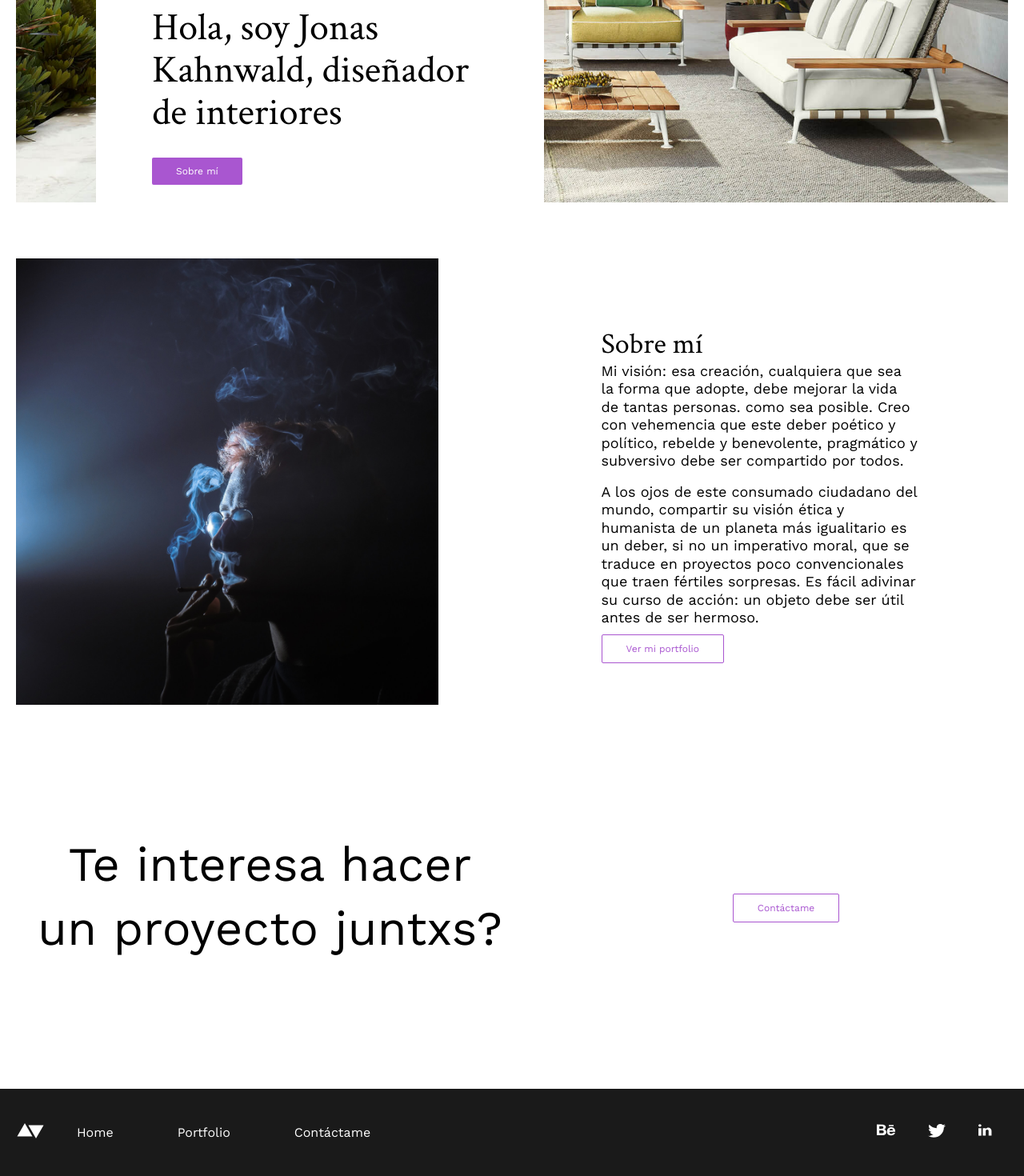
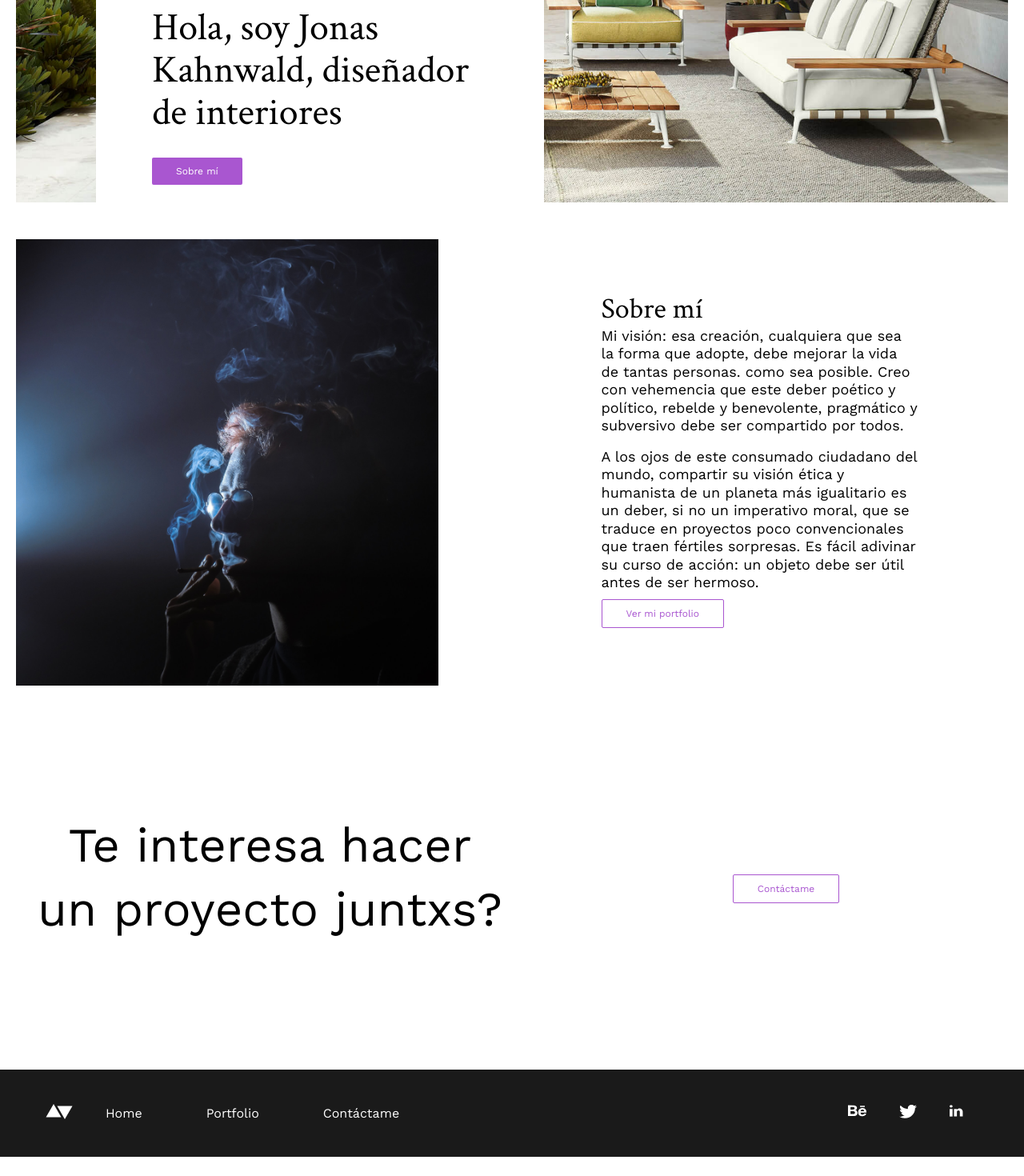
Before and after one commit to manuel-da-costa-contreras/Runroom, a Next.js app: page / in a window 1280 px wide. Shown: the part 700-2170 px from the top of the page at 80% size. After the commit the page ends 2146 px from the top, so only its background shows below. Built offline with nearby package versions, Linux system fonts and the light colour scheme.

Commit message:
ref: modified styles in footer, billboard and grid

```diff
--- a/components/Footer/Footer.module.scss
+++ b/components/Footer/Footer.module.scss
@@ -40,7 +40,7 @@
 
 @media (min-width: 48em) {
     .footer {
-        padding: 2.5rem 1.25rem;
+        padding: 2.5rem 3.5rem;
         flex-direction: row;
     }
 
--- a/styles/Home.module.scss
+++ b/styles/Home.module.scss
@@ -2,7 +2,6 @@
 
 .intro {
     max-width: 328px;
-    margin: 0 0 48px;
 
     & > h1 {
         margin-bottom: 30px;
@@ -10,7 +9,6 @@
 }
 
 .billboard {
-    margin-bottom: 70px;
     & > img {
         margin-bottom: 6px;
     }
--- a/styles/grid.scss
+++ b/styles/grid.scss
@@ -17,6 +17,7 @@
 
 .column {
     &:first-child {
+        padding-top: 2.5rem;
         & > img {
             height: 19.9rem;
             width: 30rem;
```
